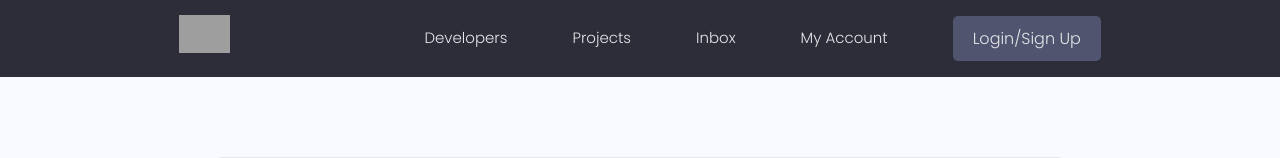
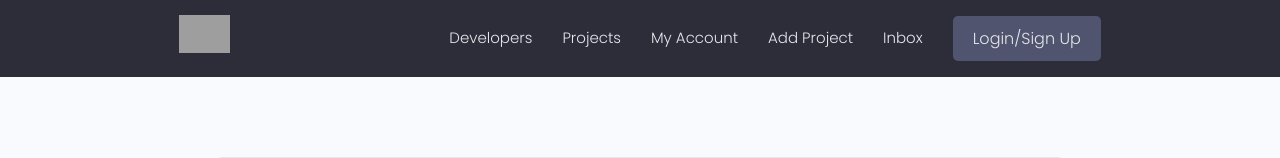
Before and after one commit to mottodor/devserch-django, a Django app: page /projects/create-project/ in a window 1280 px wide. Shown: the top 158 px of the page. Run offline with Django 4.2, Linux system fonts and the light colour scheme; data comes from the database, SQL or seed files in the repository; some libraries are stand-ins or nearby versions; grey boxes are pictures that could not be loaded.

Commit message:
Fix header and style for more pretty links

```diff
--- a/static/style/main.css
+++ b/static/style/main.css
@@ -1 +1,5 @@
 /* Customize style */
+
+.header__nav > ul {
+    gap: 3.0rem;
+  }
--- a/templates/header.html
+++ b/templates/header.html
@@ -19,10 +19,13 @@
                     <a href="{% url 'projects' %}">Projects</a>
                 </li>
                 <li class="header__menuItem">
-                    <a href="#">Inbox</a>
+                    <a href="#">My Account</a>
                 </li>
                 <li class="header__menuItem">
-                    <a href="#">My Account</a>
+                    <a href="{% url 'create-project' %}">Add Project</a>
+                </li>
+                <li class="header__menuItem">
+                    <a href="#">Inbox</a>
                 </li>
                 <li class="header__menuItem">
                     <a href="#" class="btn btn--sub">Login/Sign Up</a>
```
